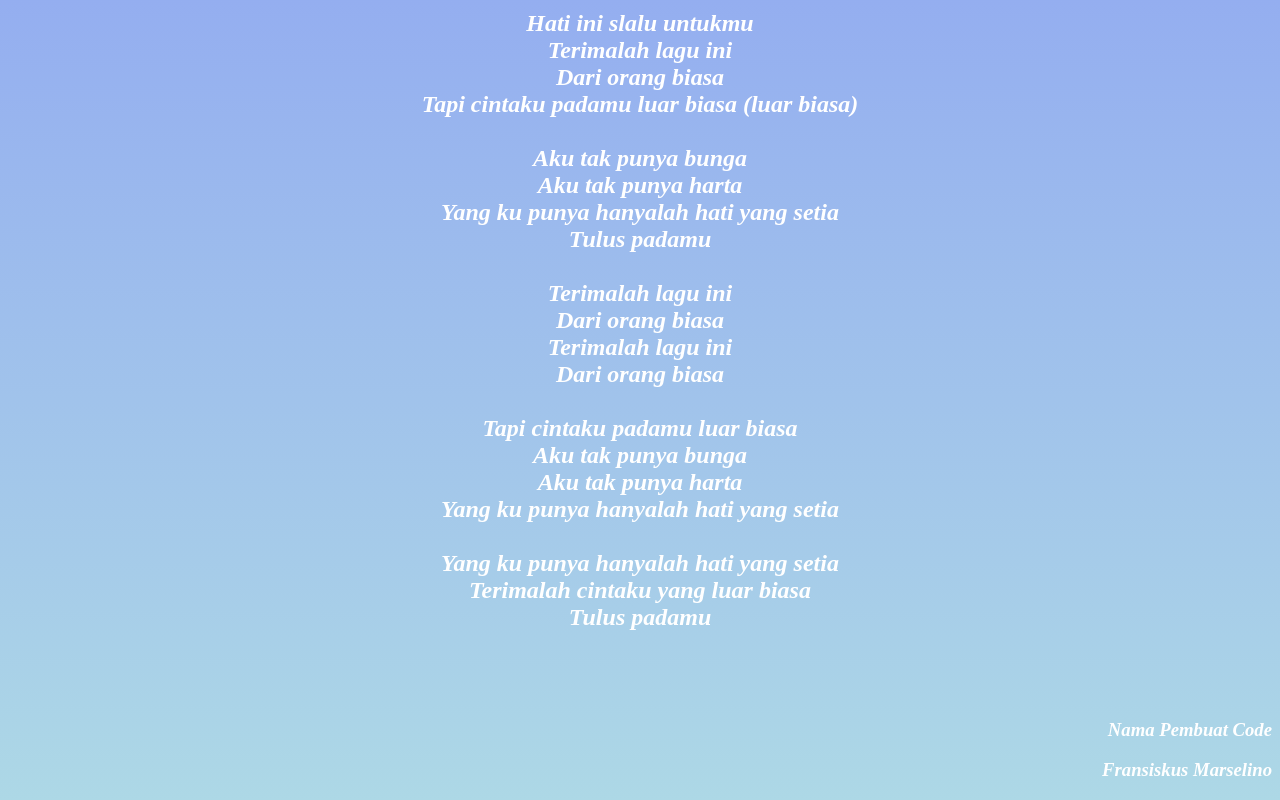
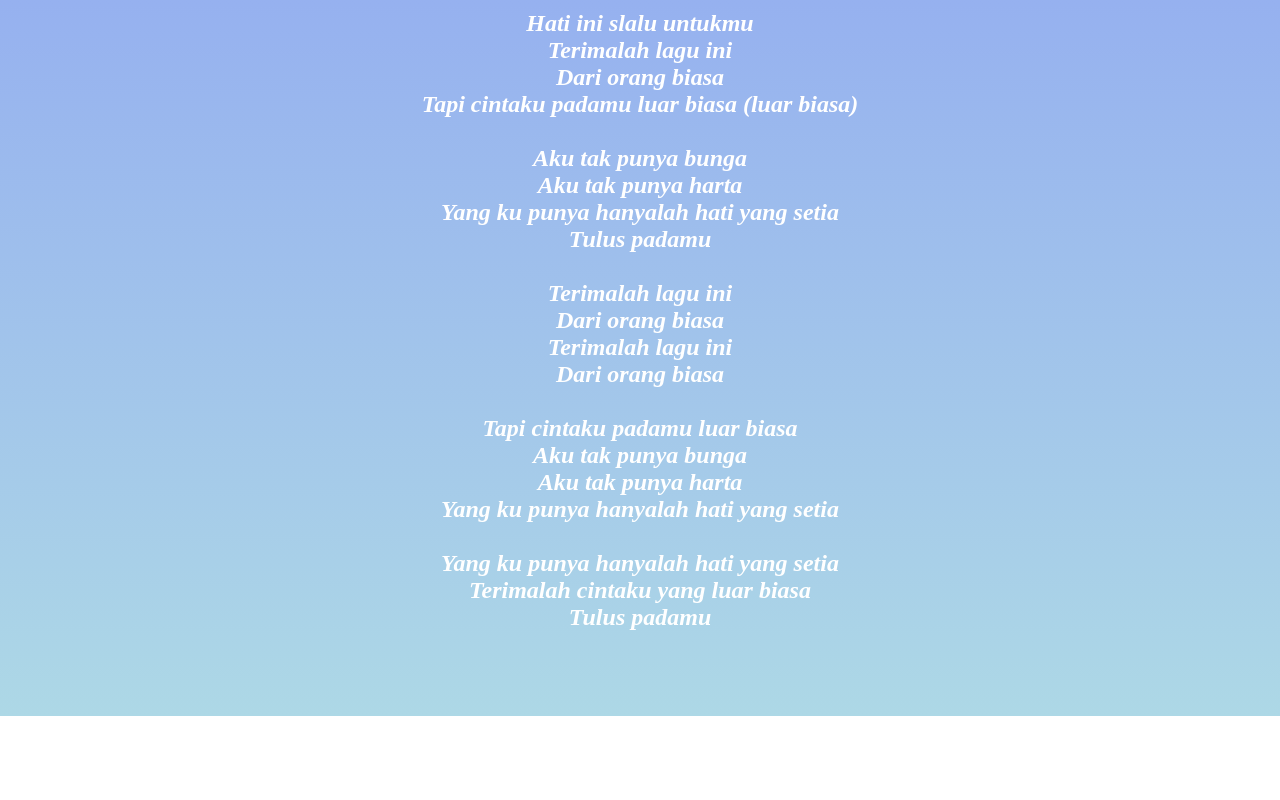
Before and after one commit to MARSELINO-STY/lagufavoritku, a plain HTML site: page index.html in a window 1280 px wide. Shown: the part 1201-2001 px from the top of the page. After the commit the page ends 1917 px from the top, so only its background shows below. Drawn offline with Linux system fonts and the light colour scheme.

Commit message:
Update index.html

```diff
--- a/index.html
+++ b/index.html
@@ -69,9 +69,6 @@ Terimalah cintaku yang luar biasa<br>
 Tulus padamu<br><br></p>
 </i></h2></p></p><br></p></center>
 
-<h3><i><p style="text-align: right;"><b> Nama Pembuat Code </i></b></p>
-<p style="text-align: right;"><i>Fransiskus Marselino</p></h3></font>
-
 
   </body>
   </html>
```
